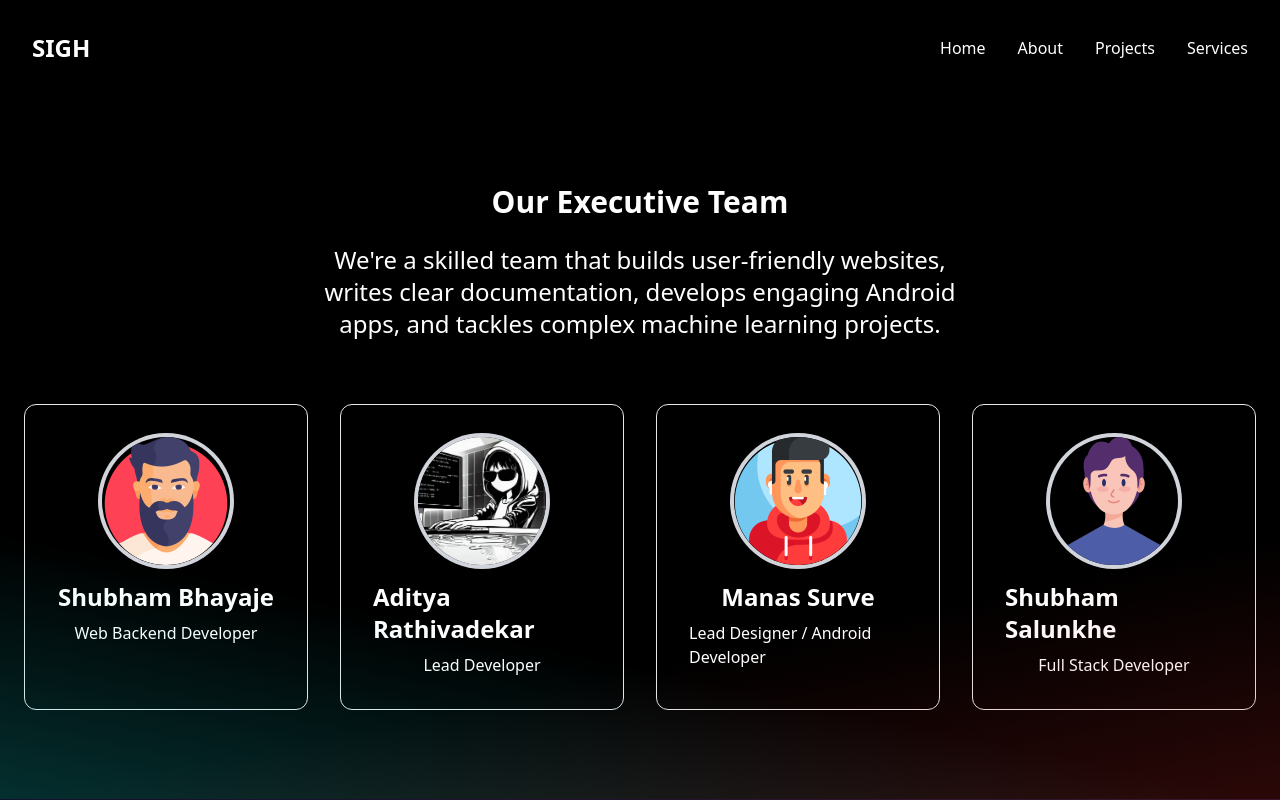
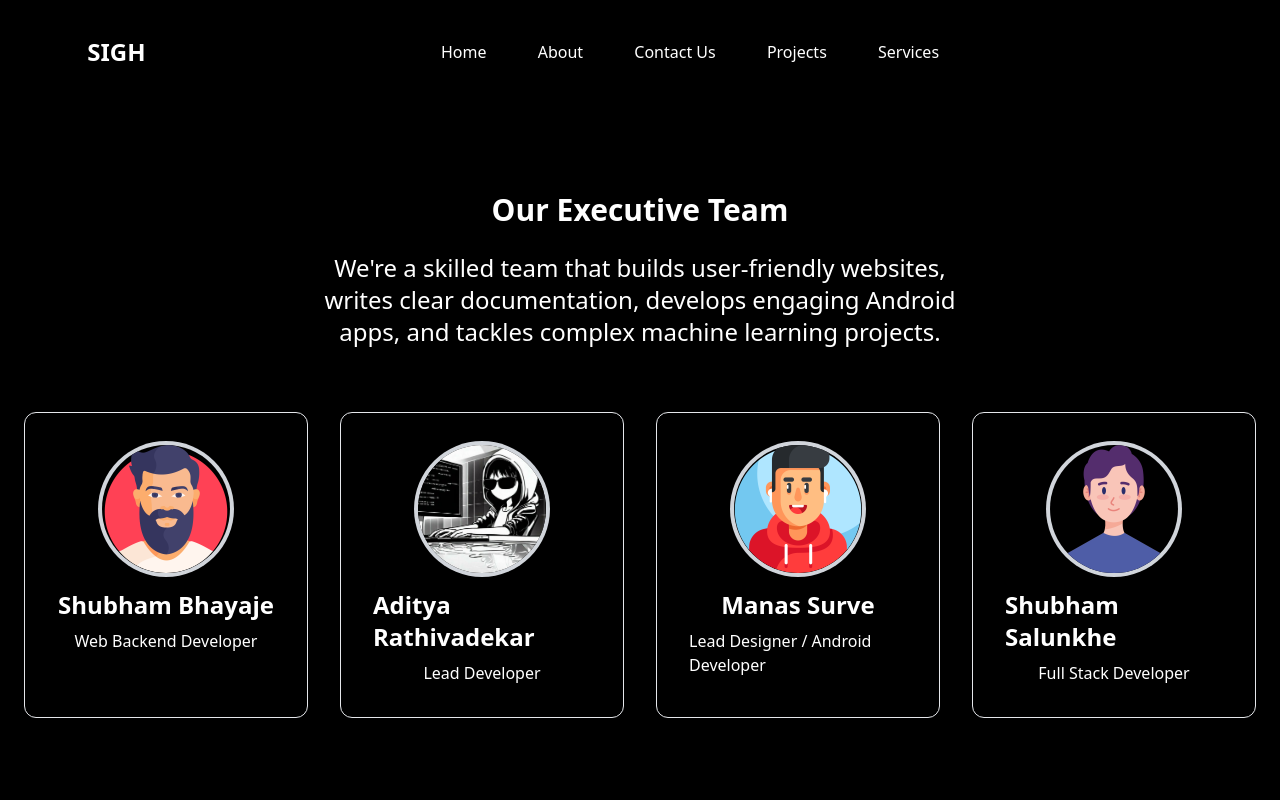
Before and after one commit to sighquestcrew/SIGH, a plain HTML site: page About.html in a window 1280 px wide. Drawn offline with nearby package versions, Linux system fonts and the light colour scheme.

Commit message:
final approach

```diff
--- a/About.html
+++ b/About.html
@@ -6,6 +6,13 @@
         <title>SIGH</title>
         <link href="./output.css" rel="stylesheet">
         <link rel="shortcut icon" href="Images/sitelogo.png">
+        <script src=
+"https://unpkg.com/ionicons@4.5.10-0/dist/ionicons.js">
+	</script>
+  <script src=
+  "https://cdn.tailwindcss.com">
+    </script>
+
 
 
         <link href="https://cdn.jsdelivr.net/npm/tailwindcss@2.0.4/dist/tailwind.min.css" rel="stylesheet">
@@ -24,25 +31,47 @@
         </style>
       </head>
 <body class="bg-black">
-    <header class="p-3">
-        <nav class="flex items-center justify-between m-5">
-          <div class="text-white"><p class="text-2xl font-bold">SIGH</p></div>
-          <div class="flex space-x-8">
-            <a href="index.html">
-            <p class="text-white nav-link">Home</p></a>
-            <a href="About.html">
-            <p class="text-white nav-link">About</p></a>
-            <a href="Project.html">
-            <p class="text-white nav-link">Projects</p></a>
-            <a href="Services.html">
-            <p class="text-white nav-link">Services</p></a>
+  <header class="bg-black py-4">
+		<nav class="flex justify-between m-5
+					items-center w-[92%] mx-auto">
+			<div class="w-16 ml-9 text-2xl font-bold text-white">
+				SIGH
+			</div>
 
-          </div>
-        </nav>
-      </header>
+			<div class="nav-links space-x-5  duration-500 md:static
+						absolute md:min-h-fit min-h-[60vh]
+						left-0 top-[-100%] md:w-auto w-full
+						flex items-center justify-end px-5">
+				<ul class="flex md:flex-row flex-col
+						md:items-center md:gap-[4vw] gap-8">
+					<li>
+						<a class="nav-link text-white" href="index.html">Home</a>
+					</li>
+					<li>
+						<a class="nav-link text-white" href="About.html">About</a>
+					</li>
+					<li>
+						<a class="nav-link text-white" href="Contact.html">Contact Us</a>
+					</li>
+					<li>
+						<a class="nav-link text-white" href="Project.html">Projects</a>
+					</li>
+					<li>
+						<a class="nav-link text-white" href="Services.html">Services</a>
+					</li>
+				</ul>
+			</div>
+			<div class="flex items-center gap-6">
+				<ion-icon onclick="onToggleMenu(this)"
+						name="menu" class="text-3xl cursor-pointer
+											md:hidden text-cyan-400">
+				</ion-icon>
+			</div>
+		</nav>
+	</header>
 
       <main class="mt-12">
-        <section class="bg-black dark:bg-gray-900">
+        <section class="bg-black ">
             <div class="container px-6 py-10 mx-auto">
                 <h1 class="text-3xl font-semibold text-center text-white capitalize lg:text-3xl dark:text-white">Our Executive Team</h1>
 
@@ -99,12 +128,18 @@
         </section>
 
 
-        <div class="absolute bottom-0 left-0 z-0 h-1/3 w-full border-b"
-            style="background-image: linear-gradient(to right top, rgba(22, 235, 235, 0.2) 0%, transparent 50%, transparent 100%); border-color: rgba(92, 79, 240, 0.2);">
-        </div>
-        <div class="absolute bottom-0 right-0 z-0 h-1/3 w-full"
-            style="background-image: linear-gradient(to left top, rgba(220, 38, 38, 0.2) 0%, transparent 50%, transparent 100%); border-color: rgba(92, 79, 240, 0.2);">
-        </div>
+
+
+        <script>
+          const navLinks = document.querySelector('.nav-links')
+          function onToggleMenu(e) {
+            e.name = e.name === 'menu' ? 'close' : 'menu'
+            navLinks.classList.toggle('top-[-5%]')
+          }
+        </script>
+
+
+
 
 
       </main>
```
Also changed, not shown: Contact.html (+55 -21 lines), Project.html (+53 -21 lines), Services.html (+55 -21 lines), index.html (+73 -26 lines), output.css.
